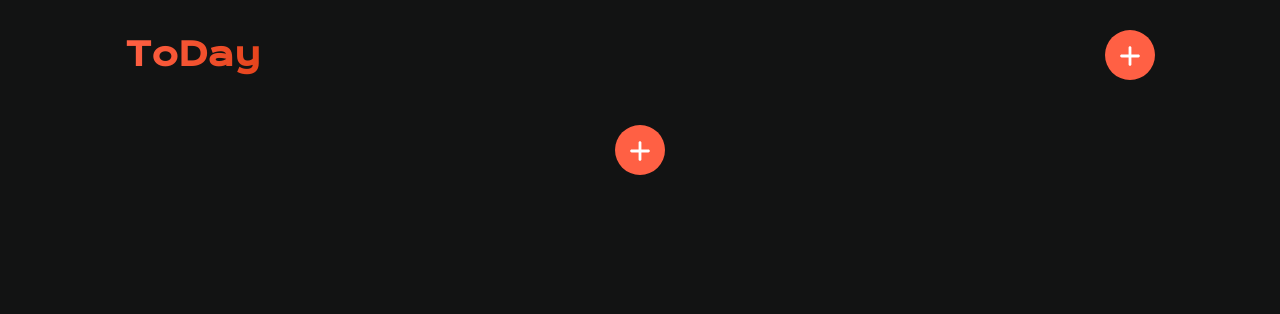
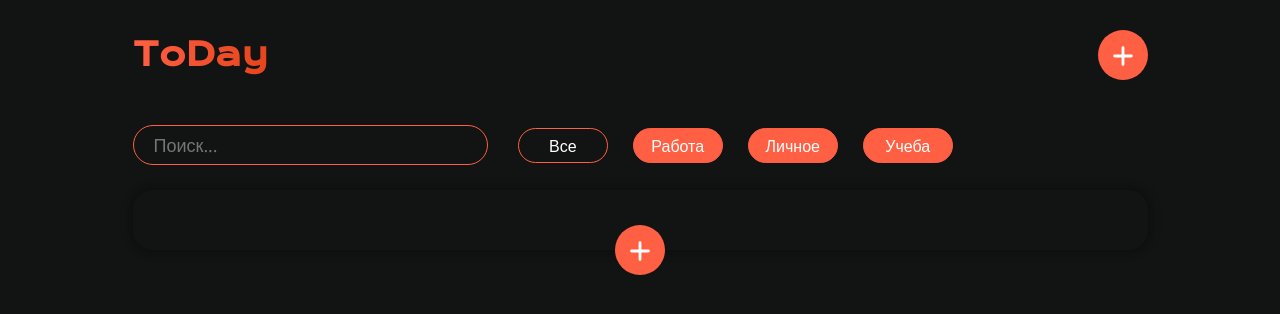
Before and after one commit to twez0/NotesApp, a React (Vite) app: page / in a window 1280 px wide. Shown: the top 314 px of the page. Built offline with nearby package versions, Linux system fonts and the light colour scheme.

Commit message:
Filters logic, debounce search adding

```diff
--- a/src/App.tsx
+++ b/src/App.tsx
@@ -1,4 +1,5 @@
-import { useState } from 'react';
+import { useEffect, useState } from 'react';
+import Filters from './components/Filters/Filters.tsx';
 import Header from './components/Header/Header.tsx';
 import NoteForm from './components/NoteForm/NoteForm.tsx';
 import NoteList from './components/NoteList/NoteList.tsx';
@@ -17,14 +18,37 @@ function App() {
     const openForm = () => setIsFormOpen(true);
     const closeForm = () => setIsFormOpen(false);
 
+    const setFilterCategory = (category: 'All' | Note['category']) =>
+        setFilter(category);
+
     const deleteNote = (id: number) => {
         setNotes(prev => prev.filter(note => note.id !== id));
     };
+
+    useEffect(() => {
+        const timeout = setTimeout(() => setDebouncedSearch(search), 700);
+
+        return () => clearTimeout(timeout);
+    }, [search]);
+
+    const filteredNotes = notes.filter(note => {
+        const matchesSearch =
+            note.title.toLowerCase().includes(debouncedSearch.toLowerCase()) ||
+            note.text.toLowerCase().includes(debouncedSearch.toLowerCase());
+        const matchesCategory = filter === 'All' || note.category === filter;
+
+        return matchesSearch && matchesCategory;
+    });
 
     return (
         <>
             <div className='container'>
                 <Header openForm={openForm}></Header>
+                <Filters
+                    category={filter}
+                    setSearch={setSearch}
+                    onFilter={setFilterCategory}
+                ></Filters>
                 <NoteForm
                     isOpen={isFormOpen}
                     closeForm={closeForm}
@@ -33,7 +57,7 @@ function App() {
 
                 <NoteList
                     openForm={openForm}
-                    notes={notes}
+                    notes={filteredNotes}
                     onDelete={deleteNote}
                 ></NoteList>
             </div>
--- a/src/components/CategoryButton/CategoryButton.scss
+++ b/src/components/CategoryButton/CategoryButton.scss
@@ -1,6 +1,6 @@
 @use '../../styles/config' as *;
 
-.category-btn {
+.default-category-btn {
     width: 125px;
     min-height: 30px;
     border-radius: 25px;
@@ -10,6 +10,20 @@
     padding: 5px 0px 5px 0px;
     transition: all 0.4s ease;
 }
+
+.default-category-btn.Work.active {
+    border: 1px solid color(work);
+    background: color(work);
+}
+.default-category-btn.Personal.active {
+    border: 1px solid color(personal);
+    background: color(personal);
+}
+.default-category-btn.Study.active {
+    border: 1px solid color(study);
+    background: color(study);
+}
+
 .filter-category-btn {
     width: 90px;
     min-height: 35px;
@@ -22,15 +36,19 @@
     transition: all 0.4s ease;
 }
 
-.category-btn.Work.active {
+.filter-category-btn.All.active {
+    border: 1px solid color(primary);
+    background: transparent;
+}
+.filter-category-btn.Work.active {
     border: 1px solid color(work);
     background: color(work);
 }
-.category-btn.Personal.active {
+.filter-category-btn.Personal.active {
     border: 1px solid color(personal);
     background: color(personal);
 }
-.category-btn.Study.active {
+.filter-category-btn.Study.active {
     border: 1px solid color(study);
     background: color(study);
 }
--- a/src/components/CategoryButton/CategoryButton.tsx
+++ b/src/components/CategoryButton/CategoryButton.tsx
@@ -1,31 +1,29 @@
 import './CategoryButton.scss';
 
 interface CategoryButtonProps {
-    isFilter: boolean;
-    isActive: boolean;
+    variant?: 'default' | 'filter';
+    isActive?: boolean;
     label: string;
     category: string;
     onClick: () => void;
 }
 
 const CategoryButton = ({
-    isFilter,
-    isActive,
+    variant = 'default',
+    isActive = false,
     label,
     category,
     onClick,
 }: CategoryButtonProps) => {
-    if (!isFilter) {
     return (
         <button
             type='button'
-                className={`category-btn ${category} ${isActive ? 'active' : ''}`}
+            className={`${variant}-category-btn ${category} ${isActive ? 'active' : ''}`}
             onClick={onClick}
         >
             {label}
         </button>
     );
-    }
 };
 
 export default CategoryButton;
--- a/src/components/Filters/Filters.scss
+++ b/src/components/Filters/Filters.scss
@@ -0,0 +1,31 @@
+@use '../../styles/config' as *;
+
+.filters {
+    width: 100%;
+    display: flex;
+    padding: 25px 0px 25px 0px;
+    align-items: center;
+    gap: 30px;
+    &-search {
+        width: 35%;
+        height: 40px;
+        border: 1px solid color(primary);
+        outline: none;
+        border-radius: 25px;
+        padding-left: 20px;
+        font-size: font-size(lg);
+        color: color(text-color);
+        transition: all 0.3s ease;
+        &:focus {
+            box-shadow: 0 0 10px 5px rgba(255, 96, 68, 0.25);
+        }
+    }
+    &-btns {
+        display: flex;
+        gap: 25px;
+        & button {
+            width: 90px;
+            height: 35px;
+        }
+    }
+}
--- a/src/components/Filters/Filters.tsx
+++ b/src/components/Filters/Filters.tsx
@@ -1,10 +1,55 @@
+import { type Note } from '../../types/note.types.ts';
+import CategoryButton from '../CategoryButton/CategoryButton.tsx';
 import './Filters.scss';
 
-const Filters = () => {
+interface FiltersProps {
+    category: string;
+    setSearch: (value: string) => void;
+    onFilter: (category: 'All' | Note['category']) => void;
+}
+
+const Filters = ({ category, setSearch, onFilter }: FiltersProps) => {
+    const searchInputChange = (event: React.ChangeEvent<HTMLInputElement>) => {
+        setSearch(event.target.value);
+    };
+
     return (
         <div className='filters'>
-            <input />
-            <div className='filters-btns'></div>
+            <input
+                className='filters-search'
+                onChange={searchInputChange}
+                placeholder='Поиск...'
+            />
+            <div className='filters-btns'>
+                <CategoryButton
+                    variant='filter'
+                    isActive={category === 'All'}
+                    label={'Все'}
+                    category={category}
+                    onClick={() => onFilter('All')}
+                ></CategoryButton>
+                <CategoryButton
+                    variant='filter'
+                    isActive={category === 'Work'}
+                    label={'Работа'}
+                    category={category}
+                    onClick={() => onFilter('Work')}
+                ></CategoryButton>
+                <CategoryButton
+                    variant='filter'
+                    isActive={category === 'Personal'}
+                    label={'Личное'}
+                    category={category}
+                    onClick={() => onFilter('Personal')}
+                ></CategoryButton>
+                <CategoryButton
+                    variant='filter'
+                    isActive={category === 'Study'}
+                    label={'Учеба'}
+                    category={category}
+                    onClick={() => onFilter('Study')}
+                ></CategoryButton>
+            </div>
         </div>
     );
 };
--- a/src/components/NoteForm/NoteForm.scss
+++ b/src/components/NoteForm/NoteForm.scss
@@ -1,7 +1,7 @@
 @use '../../styles/config' as *;
 
 .form-bg {
-    z-index: 1;
+    z-index: 10;
     position: fixed;
     top: 0;
     left: 0;
@@ -55,8 +55,10 @@
         outline: none;
         border: 1px solid color(primary);
         border-radius: 25px;
-        padding-left: 20px;
-        padding-top: 10px;
+        padding: 10px 10px 10px 20px;
+        overflow: auto;
+        scrollbar-width: none;
+        -ms-overflow-style: none;
         font-size: font-size(lg);
         color: color(text-color);
         transition: all 0.3s ease;
--- a/src/components/NoteForm/NoteForm.tsx
+++ b/src/components/NoteForm/NoteForm.tsx
@@ -63,21 +63,21 @@ const NoteForm = ({ isOpen, closeForm, onAdd }: NoteFormProps) => {
                 />
                 <div className='add-form__category-select'>
                     <CategoryButton
-                        isFilter={false}
+                        variant='default'
                         isActive={category === 'Work' ? true : false}
                         label={'Работа'}
                         category={category}
                         onClick={() => setCategory('Work')}
                     ></CategoryButton>
                     <CategoryButton
-                        isFilter={false}
+                        variant='default'
                         isActive={category === 'Personal' ? true : false}
                         label={'Личное'}
                         category={category}
                         onClick={() => setCategory('Personal')}
                     ></CategoryButton>
                     <CategoryButton
-                        isFilter={false}
+                        variant='default'
                         isActive={category === 'Study' ? true : false}
                         label={'Учеба'}
                         category={category}
--- a/src/components/NoteList/NoteList.scss
+++ b/src/components/NoteList/NoteList.scss
@@ -1,7 +1,12 @@
-.note-list {
+.notes {
+    position: relative;
     width: 100%;
-    max-height: 80vh;
-    padding: 25px 10px 25px 10px;
+    border-radius: 20px;
+    box-shadow: 0 0 8px 4px rgba(0, 0, 0, 0.25);
+    &__list {
+        width: 100%;
+        max-height: 70vh;
+        padding: 25px 20px 35px 20px;
         overflow: auto;
         scrollbar-width: none;
         -ms-overflow-style: none;
@@ -10,3 +15,12 @@
         align-items: center;
         gap: 35px;
     }
+}
+
+.add-button {
+    position: absolute;
+    bottom: -25px;
+    left: 50%;
+    transform: translateX(-50%);
+    z-index: 1;
+}
--- a/src/components/NoteList/NoteList.tsx
+++ b/src/components/NoteList/NoteList.tsx
@@ -11,7 +11,8 @@ interface NoteListProps {
 
 const NoteList = ({ notes, openForm, onDelete }: NoteListProps) => {
     return (
-        <div className='note-list'>
+        <div className='notes'>
+            <div className='notes__list'>
                 {notes.map(note => (
                     <NoteItem
                         key={note.id}
@@ -19,7 +20,10 @@ const NoteList = ({ notes, openForm, onDelete }: NoteListProps) => {
                         onDelete={() => onDelete(note.id)}
                     ></NoteItem>
                 ))}
+            </div>
+            <div className='add-button'>
                 <AddButton onClick={openForm}></AddButton>
+            </div>
         </div>
     );
 };
--- a/src/styles/_globals.scss
+++ b/src/styles/_globals.scss
@@ -20,7 +20,7 @@ body {
 .container {
     max-width: 1050px;
     margin: 0 auto;
-    padding: 0px 10px 0px 10px;
+    padding: 0px 17.5px 0px 17.5px;
 
     @media (max-width: 1024px) {
         max-width: 900px;
```
Lines whose indentation alone changed are shown as unchanged.
